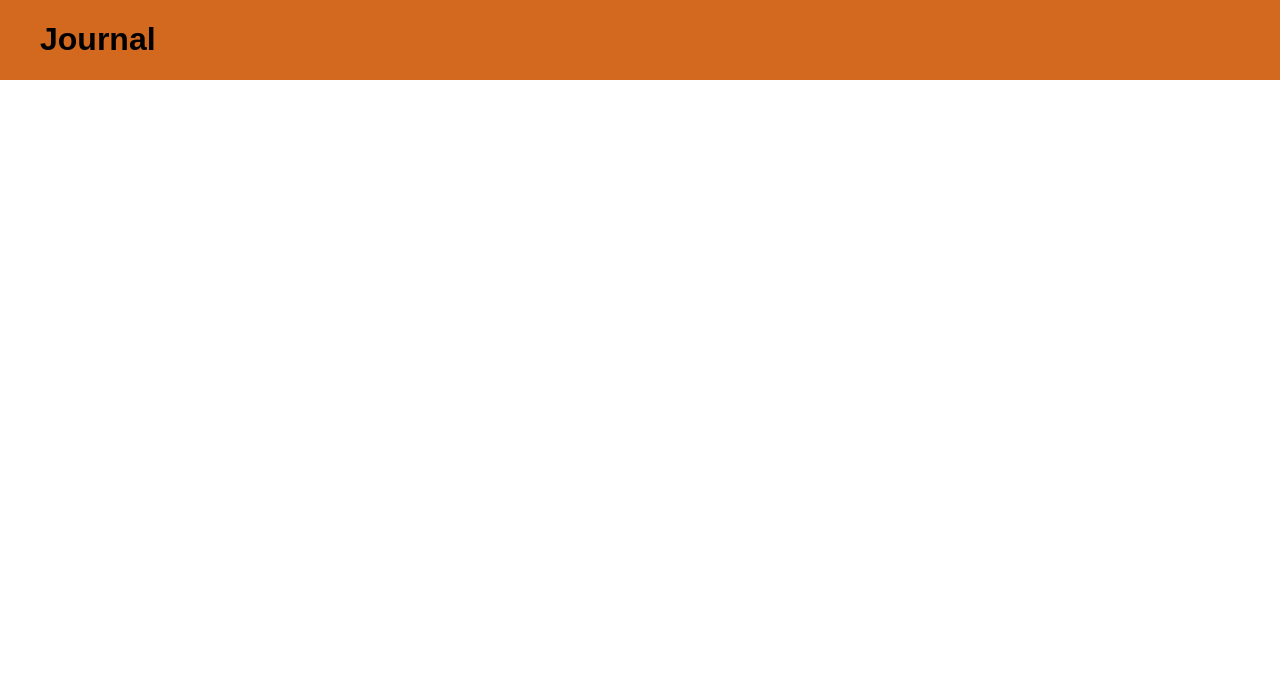
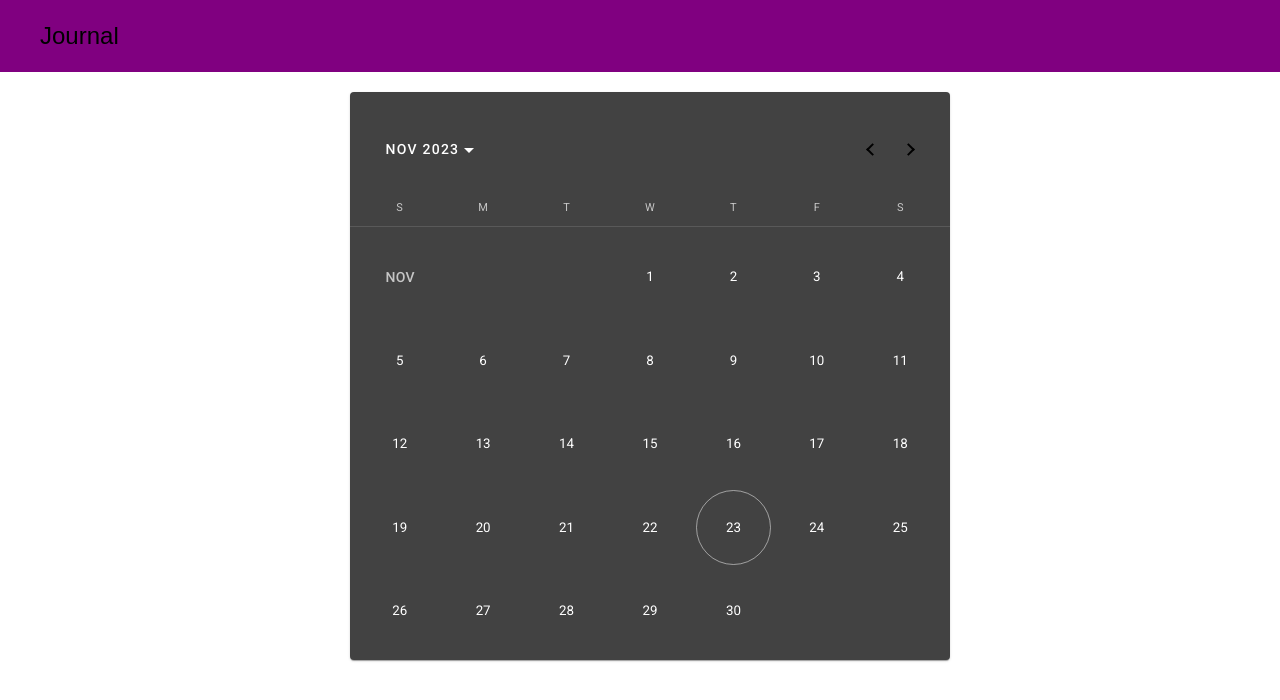
Before and after one commit to tephron4/Journal, an Angular app in the folder journal/: page / in a window 1280 px wide. Shown: the top 700 px of the page. Built offline with nearby package versions, Linux system fonts and the light colour scheme.

Commit message:
Add calendar component and fixed header.

```diff
--- a/journal/angular.json
+++ b/journal/angular.json
@@ -25,6 +25,7 @@
               "src/assets"
             ],
             "styles": [
+              "@angular/material/prebuilt-themes/purple-green.css",
               "src/styles.css"
             ],
             "scripts": [],
@@ -89,6 +90,7 @@
               "src/assets"
             ],
             "styles": [
+              "@angular/material/prebuilt-themes/purple-green.css",
               "src/styles.css"
             ],
             "scripts": []
--- a/journal/package.json
+++ b/journal/package.json
@@ -12,10 +12,12 @@
   "private": true,
   "dependencies": {
     "@angular/animations": "^17.0.0",
+    "@angular/cdk": "^17.0.1",
     "@angular/common": "^17.0.0",
     "@angular/compiler": "^17.0.0",
     "@angular/core": "^17.0.0",
     "@angular/forms": "^17.0.0",
+    "@angular/material": "^17.0.1",
     "@angular/platform-browser": "^17.0.0",
     "@angular/platform-browser-dynamic": "^17.0.0",
     "@angular/platform-server": "^17.0.0",
--- a/journal/src/app/app.component.css
+++ b/journal/src/app/app.component.css
@@ -0,0 +1,6 @@
+.content {
+    margin-top: 92px;
+    margin-left: 20px;
+    display: flex;
+    justify-content: center;
+}
--- a/journal/src/app/app.component.html
+++ b/journal/src/app/app.component.html
@@ -1,3 +1,7 @@
 <div class="app">
     <app-header></app-header>
+
+    <div class="content">
+        <app-calendar></app-calendar>
+    </div>
 </div>
--- a/journal/src/app/app.component.ts
+++ b/journal/src/app/app.component.ts
@@ -2,11 +2,12 @@ import { Component } from '@angular/core';
 import { CommonModule } from '@angular/common';
 import { RouterOutlet } from '@angular/router';
 import { HeaderComponent } from './header/header.component';
+import { CalendarComponent } from './calendar/calendar.component';
 
 @Component({
   selector: 'app-root',
   standalone: true,
-  imports: [CommonModule, HeaderComponent, RouterOutlet],
+  imports: [CalendarComponent, CommonModule, HeaderComponent, RouterOutlet],
   templateUrl: './app.component.html',
   styleUrl: './app.component.css'
 })
--- a/journal/src/app/app.config.ts
+++ b/journal/src/app/app.config.ts
@@ -3,7 +3,8 @@ import { provideRouter } from '@angular/router';
 
 import { routes } from './app.routes';
 import { provideClientHydration } from '@angular/platform-browser';
+import { provideAnimations } from '@angular/platform-browser/animations';
 
 export const appConfig: ApplicationConfig = {
-  providers: [provideRouter(routes), provideClientHydration()]
+  providers: [provideRouter(routes), provideClientHydration(), provideAnimations()]
 };
--- /dev/null
+++ b/journal/src/app/calendar/calendar.component.css
@@ -0,0 +1,3 @@
+.calendar-card {
+    width: 600px;
+}
--- /dev/null
+++ b/journal/src/app/calendar/calendar.component.html
@@ -0,0 +1,6 @@
+<mat-card ngSkipHydration class="calendar-card">
+    <mat-calendar
+        [(selected)]="selected"
+        (selectedChange)="selectedDate()">
+    </mat-calendar>
+</mat-card>
--- /dev/null
+++ b/journal/src/app/calendar/calendar.component.ts
@@ -0,0 +1,20 @@
+import { Component } from '@angular/core';
+import { CommonModule } from '@angular/common';
+import { MatCardModule } from '@angular/material/card';
+import { MatDatepickerModule } from '@angular/material/datepicker';
+import { MatNativeDateModule } from '@angular/material/core';
+
+@Component({
+  selector: 'app-calendar',
+  standalone: true,
+  imports: [CommonModule, MatCardModule, MatDatepickerModule, MatNativeDateModule],
+  templateUrl: './calendar.component.html',
+  styleUrl: './calendar.component.css'
+})
+export class CalendarComponent {
+  selected: Date | null = null;
+
+  selectedDate() {
+    console.log(this.selected);
+  }
+}
--- a/journal/src/app/header/header.component.css
+++ b/journal/src/app/header/header.component.css
@@ -3,10 +3,13 @@
     position: absolute;
     top: 0;
     left: 0;
+    padding-top: 20px;
     padding-left: 40px;
-    background-color: chocolate;
+    padding-bottom: 20px;
+    background-color: purple;
 }
 
 .header-title {
     font-family: Arial, Helvetica, sans-serif; /* TODO: look into changing */
+    margin: 0;
 }
--- a/journal/src/index.html
+++ b/journal/src/index.html
@@ -6,8 +6,10 @@
   <base href="/">
   <meta name="viewport" content="width=device-width, initial-scale=1">
   <link rel="icon" type="image/x-icon" href="favicon.ico">
+  <link href="https://fonts.googleapis.com/css2?family=Roboto:wght@300;400;500&display=swap" rel="stylesheet">
+  <link href="https://fonts.googleapis.com/icon?family=Material+Icons" rel="stylesheet">
 </head>
-<body>
+<body class="mat-typography">
   <app-root></app-root>
 </body>
 </html>
--- a/journal/src/styles.css
+++ b/journal/src/styles.css
@@ -1 +1,8 @@
 /* You can add global styles to this file, and also import other style files */
+
+html, body { height: 100%; }
+body {
+    margin: 0;
+    font-family: Roboto, "Helvetica Neue", sans-serif;
+    height: fit-content;
+}
```
Also changed, not shown: 2 other files (tests, documents, lock files or other folders).
